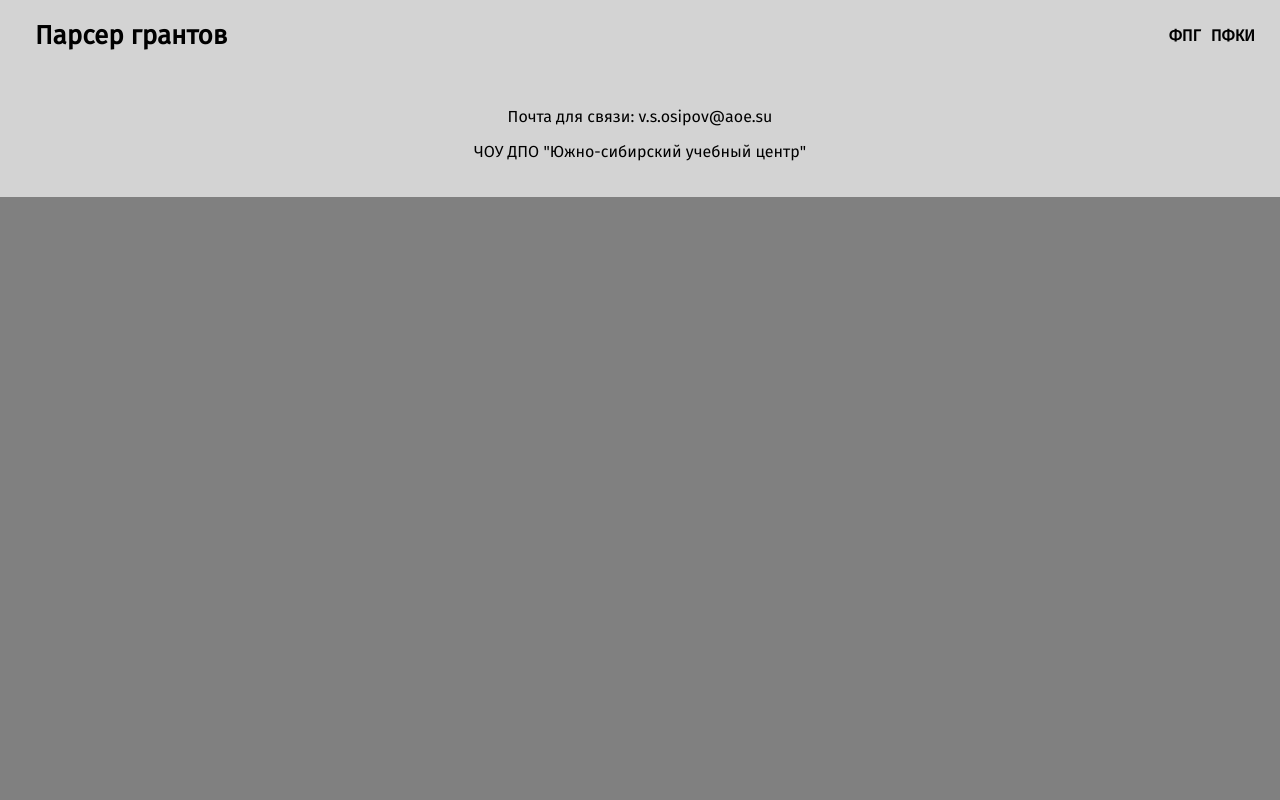
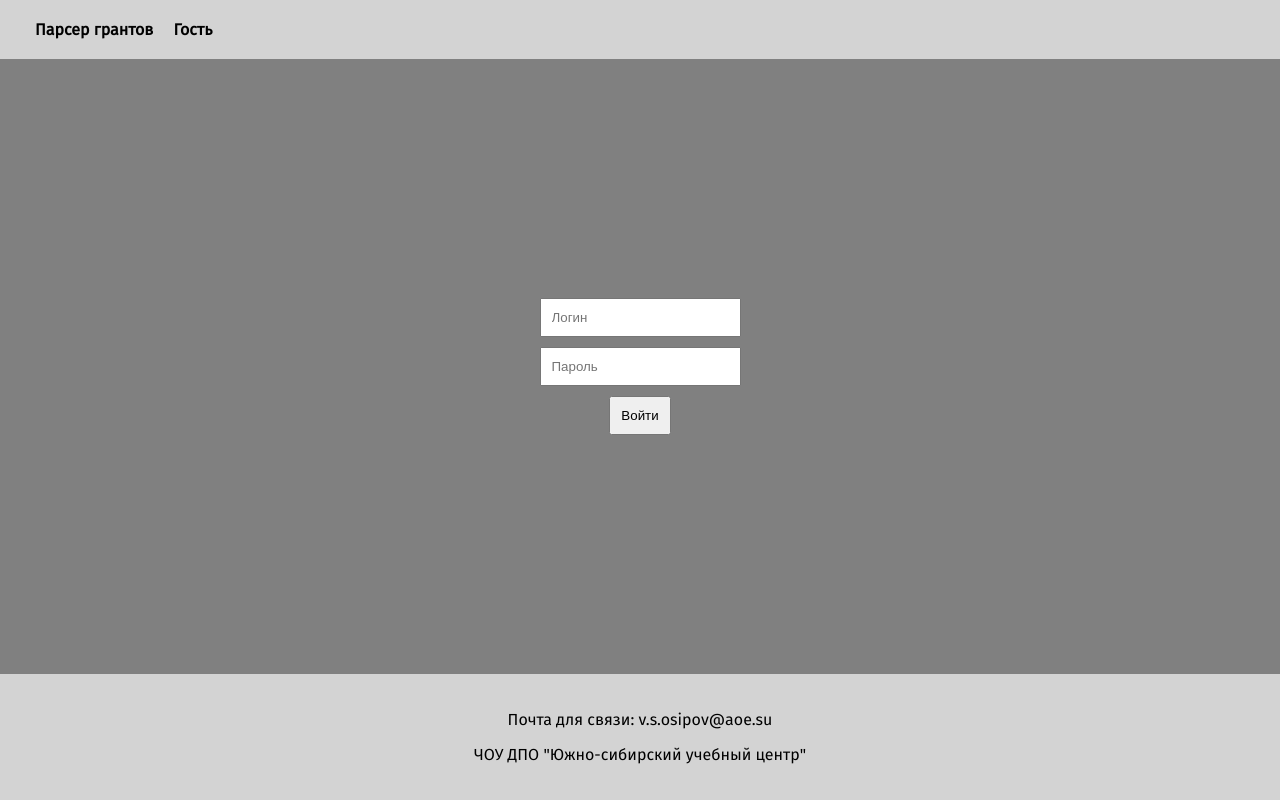
Before and after one commit to lubuntum/grantsParser, a React (Create React App) app: page /login in a window 1280 px wide. Built offline with nearby package versions, Linux system fonts and the light colour scheme; no server answers; what xlsx would draw is missing.

Commit message:
Полная реализация аккаунтов с API Nodejs

```diff
--- a/src/App.js
+++ b/src/App.js
@@ -4,25 +4,44 @@ import './style/header.css'
 import './style/parser_container.css'
 import UserPanel from './components/Grabber'
 
-import {BrowserRouter, Link, Route, Routes} from 'react-router-dom'
+import {BrowserRouter, Link, Navigate, Route, Routes} from 'react-router-dom'
+import AuthProvider, { useAuth } from './modules/auth/AuthProvider';
+import Login from './components/Login';
+
 function App() {
-  const title = "Парсер грантов"
   return (
     <BrowserRouter>
+      <AuthProvider>
+        <Main/>
+      </AuthProvider>
+    </BrowserRouter>
+  )
+}
+
+function Main() {
+  const title = "Парсер грантов"
+  const { isAuth, logout, getUsername } = useAuth()
+  return (
         <div className='page'>
           <nav className='header_container'>
             <div className='content'>
+              <div className='title_info'>
                 <div className='title'>{title}</div>
+                <div className='options_item'>{getUsername()}</div>
+              </div>
+              {isAuth &&
               <div className='options_container'>
                 <div className='options_item'><Link  to={"/presidents"} >ФПГ</Link></div>
                 <div className='options_item'><Link  to={"/creative"}>ПФКИ</Link></div>
-          </div>
+                <div className='options_item' onClick={() => logout()}><Link  to={"#"}>Выход</Link></div>
+              </div>}
             </div>
           </nav>
           <Routes>
-        <Route path='/' element={<UserPanel grantsCompany={"ФПГ"} url = {"https://xn--80afcdbalict6afooklqi5o.xn--p1ai/public/application/cards?page="}/>}/>
-        <Route path='/presidents' element={<UserPanel grantsCompany={"ФПГ"} url = {"https://xn--80afcdbalict6afooklqi5o.xn--p1ai/public/application/cards?page="}/>}/>
-        <Route path='/creative' element = {<UserPanel grantsCompany={"ПФКИ"} url = {"https://xn--80aeeqaabljrdbg6a3ahhcl4ay9hsa.xn--p1ai/public/application/cards?page="}/>} />
+            <Route path='*' element = {<Login/>} />
+            <Route path='/presidents' element={<ProtectedRoute component={<UserPanel grantsCompany={"ФПГ"} url = {"https://xn--80afcdbalict6afooklqi5o.xn--p1ai/public/application/cards?page="}/>} />}/>
+            <Route path='/creative' element = {<ProtectedRoute component={<UserPanel grantsCompany={"ПФКИ"} url = {"https://xn--80aeeqaabljrdbg6a3ahhcl4ay9hsa.xn--p1ai/public/application/cards?page="}/>} />} />
+            <Route path='/login' element={<Login />} />
           </Routes>
           <div className='footer'>
             <div className='footer_info'>
@@ -31,8 +50,14 @@ function App() {
             </div>
           </div>
           </div>
-    </BrowserRouter>
+
   );
+}
+
+const ProtectedRoute = ({component}) => {
+  const {isAuth} = useAuth();
+  if (!isAuth) return <Navigate to="/login"/>
+  return component
 }
 
 export default App;
--- /dev/null
+++ b/src/components/Login.jsx
@@ -0,0 +1,43 @@
+import '../style/login.css'
+import '../style/parser_container.css'
+import AuthProvider, { useAuth } from '../modules/auth/AuthProvider';
+import { useState } from "react";
+import {login as loginService, validateCredential} from "../modules/api/AuthAPI"
+const Login = () => {
+    const [username, setUsername] = useState('');
+    const [password, setPassword] = useState('');
+    const [error, setError] = useState('');
+    const {login} = useAuth();
+    const {saveUsername, getUsername} = useAuth();
+
+    const handleSubmit = async (e) =>{
+        e.preventDefault();
+        try{
+            const response = await loginService(username, password);
+            collectDataByToken(response.data.token)
+            //Запрашиваем имя пользователя по выданному токену после логина
+
+        } catch (err) {
+            setError(err.message)
+        }
+    };
+
+    const collectDataByToken = async (token) =>{
+        const userData = await validateCredential(token)
+        saveUsername(userData.data.credential.username)
+        login(token);
+    }
+
+    return (
+        <div className='parse_container'>
+            <form onSubmit={handleSubmit}>
+                <input className='form_item' type="text" placeholder="Логин" value={username} onChange={(e) => setUsername(e.target.value)} />
+                <input className='form_item' type="password" placeholder="Пароль" value={password} onChange = {(e) => setPassword(e.target.value)} />
+                <button className='form_item' type="submit">Войти</button>
+            </form>
+            {error && <p>{error}</p>}
+        </div>
+    )
+}
+
+export default Login;
--- /dev/null
+++ b/src/modules/api/AuthAPI.js
@@ -0,0 +1,12 @@
+import axios from "axios";
+import { AUTH_API_URL } from "../../config";
+
+export const login = async(username, password) =>{
+    return axios.post(`${AUTH_API_URL}/login`, {username, password});
+};
+
+export const validateCredential = async(token) =>{
+    return axios.post(`${AUTH_API_URL}/validate`,{}, {
+        headers: {authorization : token},
+    });
+};
--- /dev/null
+++ b/src/modules/auth/AuthProvider.js
@@ -0,0 +1,49 @@
+import { createContext, useContext, useEffect, useState } from "react";
+import { useNavigate } from "react-router-dom";
+
+const AuthContext = createContext();
+
+export const useAuth = () => useContext(AuthContext);
+
+const AuthProvider = ({children}) => {
+    const [isAuth, setIsAuth] = useState(false);
+    const navigate = useNavigate();
+
+    useEffect(()=>{
+        const token = localStorage.getItem('token');
+        console.log(token)
+        if (token) setIsAuth(true);
+    }, []);
+    useEffect(() => {
+        console.log('isAuth updated:', isAuth); // This will log the updated value of isAuth
+        if (isAuth) navigate('/presidents'); // Navigate only when isAuth changes to true
+    }, [isAuth]);
+
+    const login = (token) => {
+        localStorage.setItem('token', token);
+        setIsAuth(true);
+        navigate('/presidents');
+    }
+
+    const logout = () => {
+        //localStorage.removeItem('token');
+        localStorage.clear()
+        setIsAuth(false);
+        navigate('/login');
+    }
+    const saveUsername = (name) =>{
+        localStorage.setItem('username', name);
+    }
+    const getUsername = () =>{
+        if (isAuth) return localStorage.getItem('username');
+        return 'Гость'
+    }
+    return (
+        <AuthContext.Provider value={{isAuth, login, logout, saveUsername, getUsername}}>
+            {children}
+        </AuthContext.Provider>
+
+    );
+}
+
+export default AuthProvider;
--- a/src/style/header.css
+++ b/src/style/header.css
@@ -27,8 +27,14 @@
   color: lightcoral;
 }
 
+.title_info{
+  display: flex;
+  justify-content: center;
+  align-items: center;
+  flex-wrap: wrap;
+  text-align: center;
+}
 .title {
-  font-size: 26px;
   font-weight: bold;
   padding: 5px 15px;
 }
--- /dev/null
+++ b/src/style/login.css
@@ -0,0 +1,12 @@
+form{
+    display: flex;
+    flex-direction: column;
+    justify-content: center;
+    align-items: center;
+}
+
+.form_item {
+    display: flex;
+    padding: 10px;
+    margin: 5px;
+}
```
Lines whose indentation alone changed are shown as unchanged.
